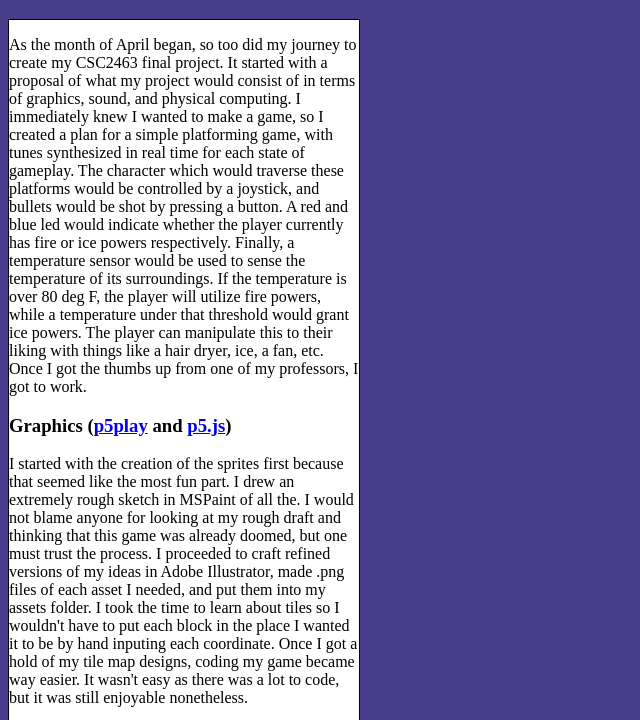
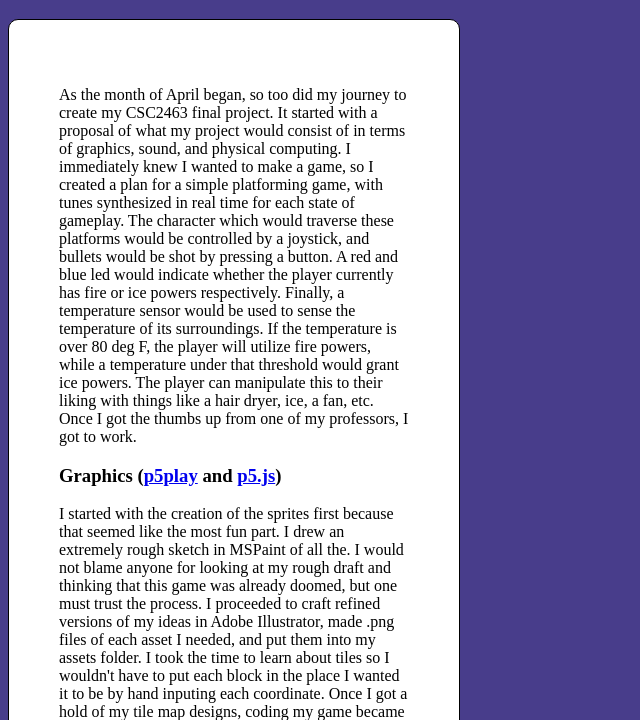
Before and after one commit to hschuler13/hschuler13.github.io, a plain HTML site: page index.html in a window 1280 px wide. Shown: the part 61-781 px from the top of the page, without its empty margins (0-640 px from the left). Drawn offline with Linux system fonts and the light colour scheme.

Commit message:
Update website.css

```diff
--- a/website.css
+++ b/website.css
@@ -10,4 +10,6 @@ body {
     border:1px solid black;
     background-color: white;
     width: 350px;
+    padding: 50px 50px;
+    border-radius: 10px;
   }
```
